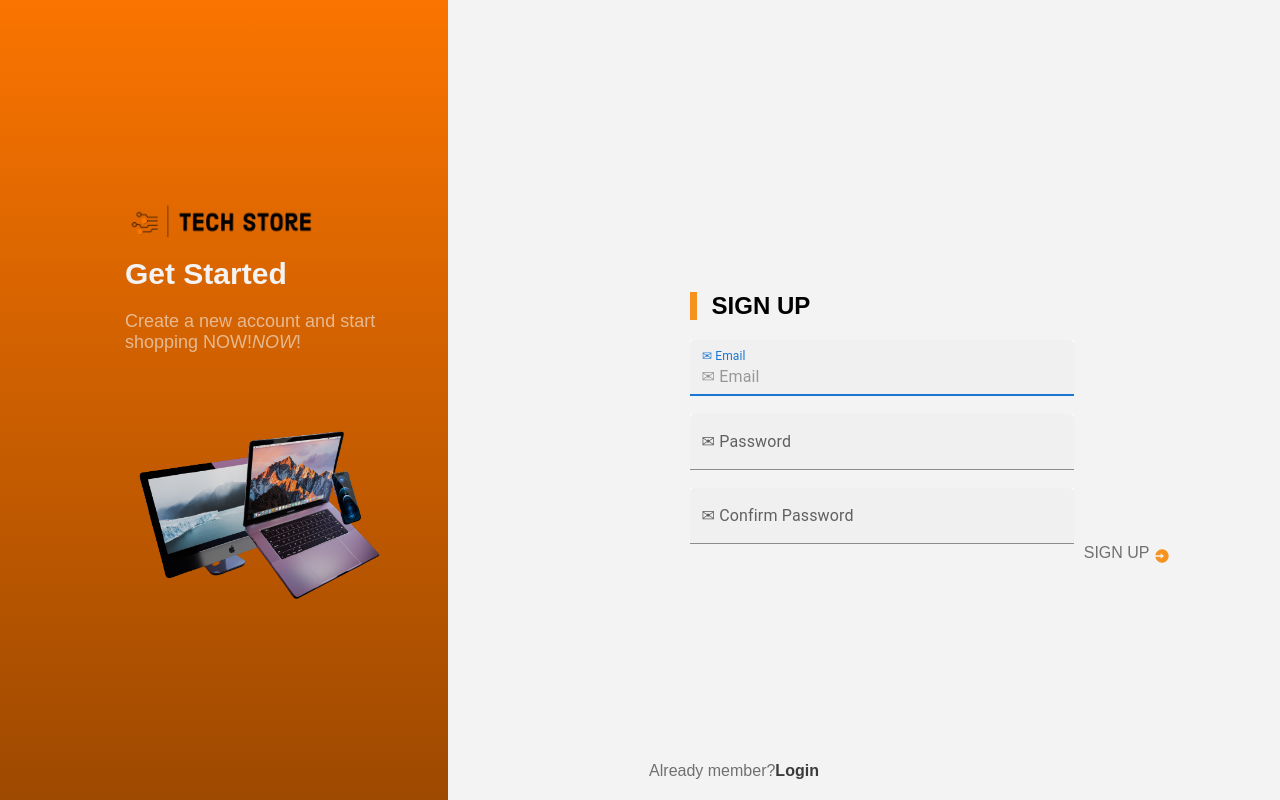
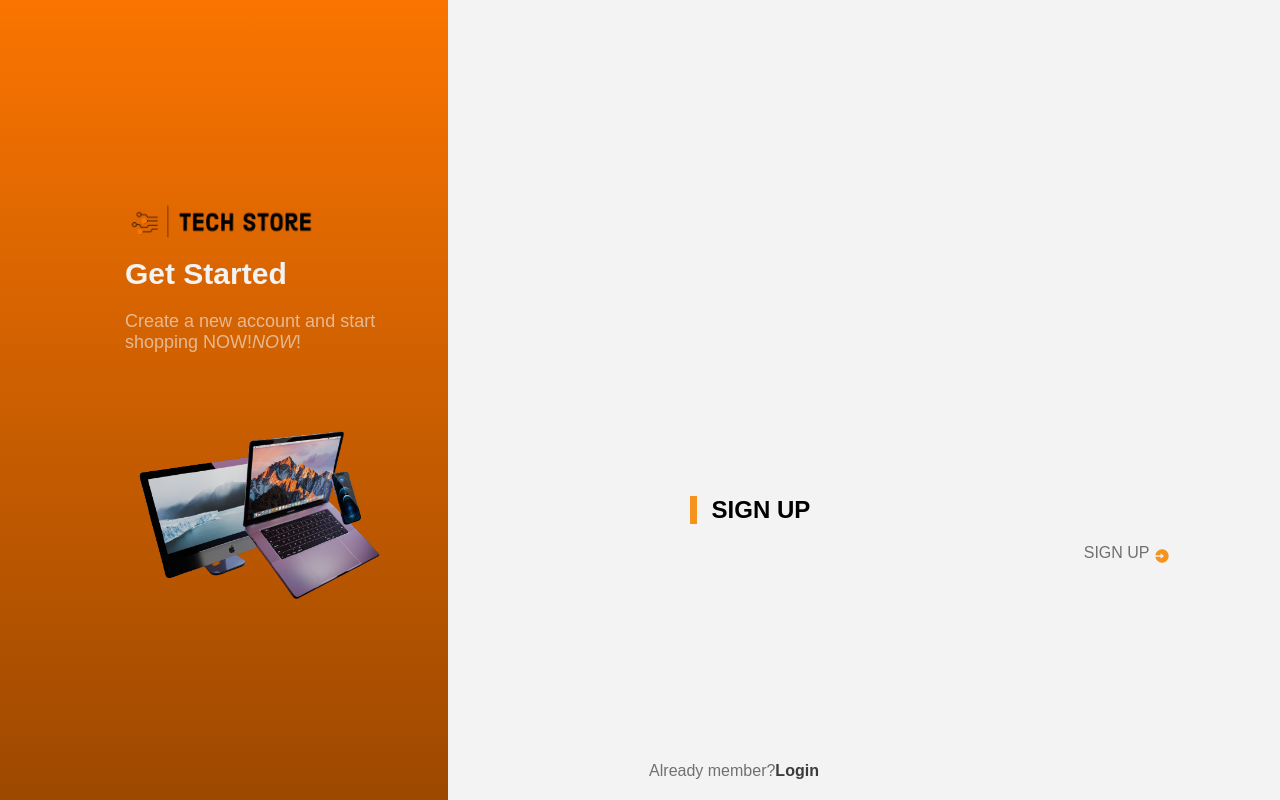
Before and after one commit to Ajyal-React/TechStoreTeam3, a React (Create React App) app: page /SignUp in a window 1280 px wide. Built offline with nearby package versions, Linux system fonts and the light colour scheme.

Commit message:
'RemoveLibrariesAndRelatedCodes'

```diff
--- a/package.json
+++ b/package.json
@@ -3,12 +3,6 @@
   "version": "0.1.0",
   "private": true,
   "dependencies": {
-    "@blueprintjs/core": "^4.5.1",
-    "@emotion/react": "^11.9.3",
-    "@emotion/styled": "^11.9.3",
-    "@mui/material": "^5.8.4",
-    "@mui/styled-engine-sc": "^5.8.0",
-    "@react-icons/all-files": "^4.1.0",
     "react": "^18.1.0",
     "react-dom": "^18.1.0",
     "react-icons": "^4.4.0",
--- a/src/components/LogIn/index.js
+++ b/src/components/LogIn/index.js
@@ -10,7 +10,6 @@ import {
   FormSection,
   LoginForm,
   LoginText,
-  Input,
   LoginButton,
   LoginIcon,
   Question,
@@ -19,7 +18,6 @@ import {
 } from "./index.style";
 
 /* import { HiMail } from "react-icons/hi"; */
-import { TextField } from "@mui/material";
 import { Fragment } from "react";
 import { Link } from "react-router-dom";
 
@@ -44,55 +42,7 @@ const LogIn = () => {
         <FormSection>
           <LoginForm>
             <LoginText>login</LoginText>
-            {/*  <Input
-            label="Filled"
-            variant="filled"
-            placeHolder="Email"
-            Name="email"
-            Type="email"
-          />
-          <Input Name="email" Type="password" /> */}
-            <TextField
-              focused
-              id="filled-basic"
-              label="&#9993; Email"
-              variant="filled"
-              sx={{
-                width: "70%",
-                backgroundColor: "#FFFFFF",
-                boxShadow: "10px 12px 20px #000000 0.8;",
-                border: "none",
-                marginBottom: "18px",
-                "&:focus": {
-                  outline: "none !important",
-                  borderColor: "#719ECE",
-                  boxShadow: "0 0 10px #719ECE",
-                  borderLeft: "5px solid #ff0",
-                },
-              }}
-              placeholder="&#9993; Email"
-              type="email"
-              //To direct the user start filling the fields without needing click on the field by mouse
-              inputProps={{ autoFocus: true }}
-            />
-            <TextField
-              id="filled-basic"
-              label="&#9993; Password"
-              variant="filled"
-              sx={{
-                width: "70%",
-                backgroundColor: "#FFFFFF",
-                boxShadow: "0 0 10px #719ECE 0.8;",
-                border: "none",
-                "&:focus ": {
-                  outline: "none !important",
-                  borderColor: "#719ECE",
-                  borderLeft: "5px solid #F6921E",
-                },
-              }}
-              placeholder="&#9993; Password"
-              type="password"
-            />
+
             <span
               style={{
                 fontSize: "14px",
--- a/src/components/Navbar/Navbar.jsx
+++ b/src/components/Navbar/Navbar.jsx
@@ -1,7 +1,4 @@
 import React from "react";
-//Import blue print library for create the search overlay
-import "@blueprintjs/core/lib/css/blueprint.css";
-import { Overlay, Classes, Button } from "@blueprintjs/core";
 import { FaRegWindowClose, FaSearch } from "react-icons/fa";
 
 import {
@@ -21,8 +18,6 @@ import {
 import { Link } from "react-router-dom";
 
 const Navbar = () => {
-  // Open overlay state
-  const [isOpen, setIsOpen] = React.useState(false);
   return (
     <NavSection>
       <SelectOpctions>
@@ -30,56 +25,9 @@ const Navbar = () => {
         <option value="Arbic">Arbic</option>
       </SelectOpctions>
 
-      <button
-        style={{
-          border: "none",
-          marginLeft: "20px",
-          backgroundColor: "transparent",
-          cursor: "pointer",
-        }}
-        onClick={() => {
-          setIsOpen(true);
-        }}
-      >
-        <SpanIcon>
-          <FaSearch />
-        </SpanIcon>
-      </button>
-
-      {/*OverLay starts here*/}
-
-      <Overlay className={Classes.OVERLAY_SCROLL_CONTAINER} isOpen={isOpen}>
-        <button
-          style={{
-            border: "none",
-            fontSize: "30px",
-            marginLeft: "20px",
-            backgroundColor: "transparent",
-            cursor: "pointer",
-            color: "#eeeeee",
-            marginLeft: "1200px",
-            marginTop: "50px",
-          }}
-          onClick={() => {
-            setIsOpen(false);
-          }}
-        >
-          <FaRegWindowClose />
-        </button>
-        <ContainerSearch>
-          <SearchInput type="text" placeholder="Type To Search..." />
-          <SearchIcon>
-            <FaSearch />
-          </SearchIcon>
-          <Tags>
-            <Tag>Laptops</Tag>
-            <Tag>Mobiles</Tag>
-            <Tag>Play stations</Tag>
-            <Tag>Ipads</Tag>
-          </Tags>
-        </ContainerSearch>
-      </Overlay>
-      {/*OverLay ends here*/}
+      <SpanIcon>
+        <FaSearch />
+      </SpanIcon>
 
       <NavbarList>
         <ul>
--- a/src/components/SignUp/index.js
+++ b/src/components/SignUp/index.js
@@ -10,7 +10,6 @@ import {
   FormSection,
   LoginForm,
   LoginText,
-  Input,
   LoginButton,
   LoginIcon,
   Question,
@@ -18,7 +17,6 @@ import {
   QuestionSection,
 } from "../LogIn/index.style";
 import "./index.style";
-import { TextField } from "@mui/material";
 import { Link } from "react-router-dom";
 
 const SignUp = () => {
@@ -42,74 +40,7 @@ const SignUp = () => {
         <FormSection>
           <LoginForm>
             <LoginText>Sign Up</LoginText>
-            {/*  <Input
-              label="Filled"
-              variant="filled"
-              placeHolder="Email"
-              Name="email"
-              Type="email"
-            />
-            <Input Name="email" Type="password" /> */}
-            <TextField
-              focused
-              id="filled-basic"
-              label="&#9993; Email"
-              variant="filled"
-              sx={{
-                width: "70%",
-                backgroundColor: "#FFFFFF",
-                boxShadow: "10px 12px 20px #000000 0.8;",
-                border: "none",
-                marginBottom: "18px",
-                "&:focus": {
-                  outline: "none !important",
-                  borderColor: "#719ECE",
-                  boxShadow: "0 0 10px #719ECE",
-                  borderLeft: "5px solid #ff0",
-                },
-              }}
-              placeholder="&#9993; Email"
-              type="email"
-              //To direct the user start filling the fields without needing click on the field by mouse
-              inputProps={{ autoFocus: true }}
-            />
-            <TextField
-              id="filled-basic"
-              label="&#9993; Password"
-              variant="filled"
-              sx={{
-                marginBottom: "18px",
-                width: "70%",
-                backgroundColor: "#FFFFFF",
-                boxShadow: "0 0 10px #719ECE 0.8;",
-                border: "none",
-                "&:focus ": {
-                  outline: "none !important",
-                  borderColor: "#719ECE",
-                  borderLeft: "5px solid #F6921E",
-                },
-              }}
-              placeholder="&#9993; Password"
-              type="password"
-            />
-            <TextField
-              id="filled-basic"
-              label="&#9993; Confirm Password"
-              variant="filled"
-              sx={{
-                width: "70%",
-                backgroundColor: "#FFFFFF",
-                boxShadow: "0 0 10px #719ECE 0.8;",
-                border: "none",
-                "&:focus ": {
-                  outline: "none !important",
-                  borderColor: "#719ECE",
-                  borderLeft: "5px solid #F6921E",
-                },
-              }}
-              placeholder="&#9993; Confirm Password"
-              type="password"
-            />
+
             <span
               style={{
                 fontSize: "14px",
```
Also changed, not shown: 2 other files (tests, documents, lock files or other folders).
